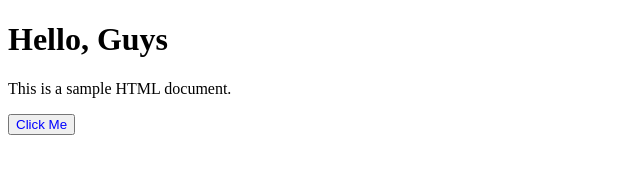
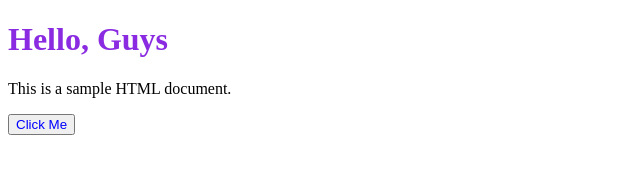
Before and after one commit to bladeszz/colab-project, a plain HTML site: page index.html in a window 1280 px wide. Shown: the whole page, without its empty margins (0-640 px from the left). Drawn offline with Linux system fonts and the light colour scheme.

Commit message:
Add inline styling to heading in HTML document

```diff
--- a/index.html
+++ b/index.html
@@ -7,7 +7,7 @@
 </head>
 <body>
 
-    <h1>Hello, Guys</h1>
+    <h1 style="color: blueviolet;">Hello, Guys</h1>
     <p>This is a sample HTML document.</p>
     <button style="color: blue;">Click Me</button>
 
```
